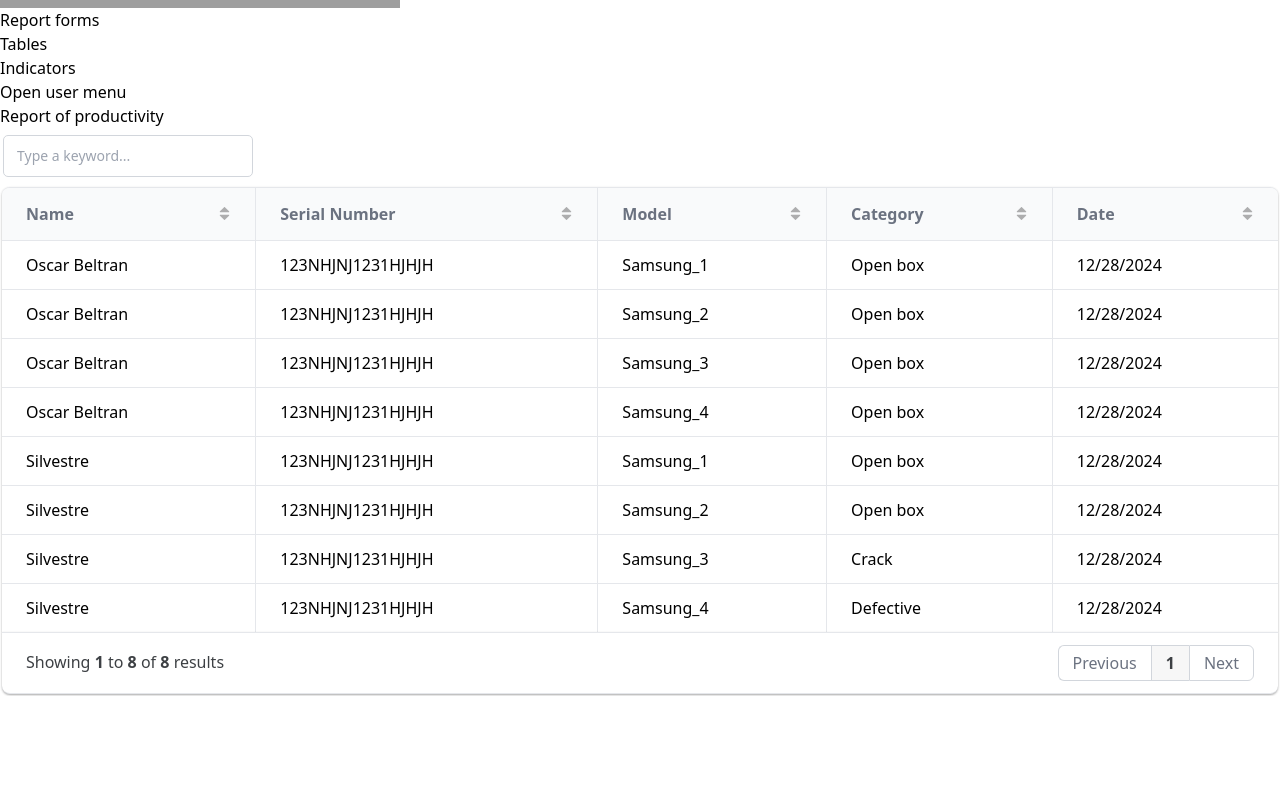
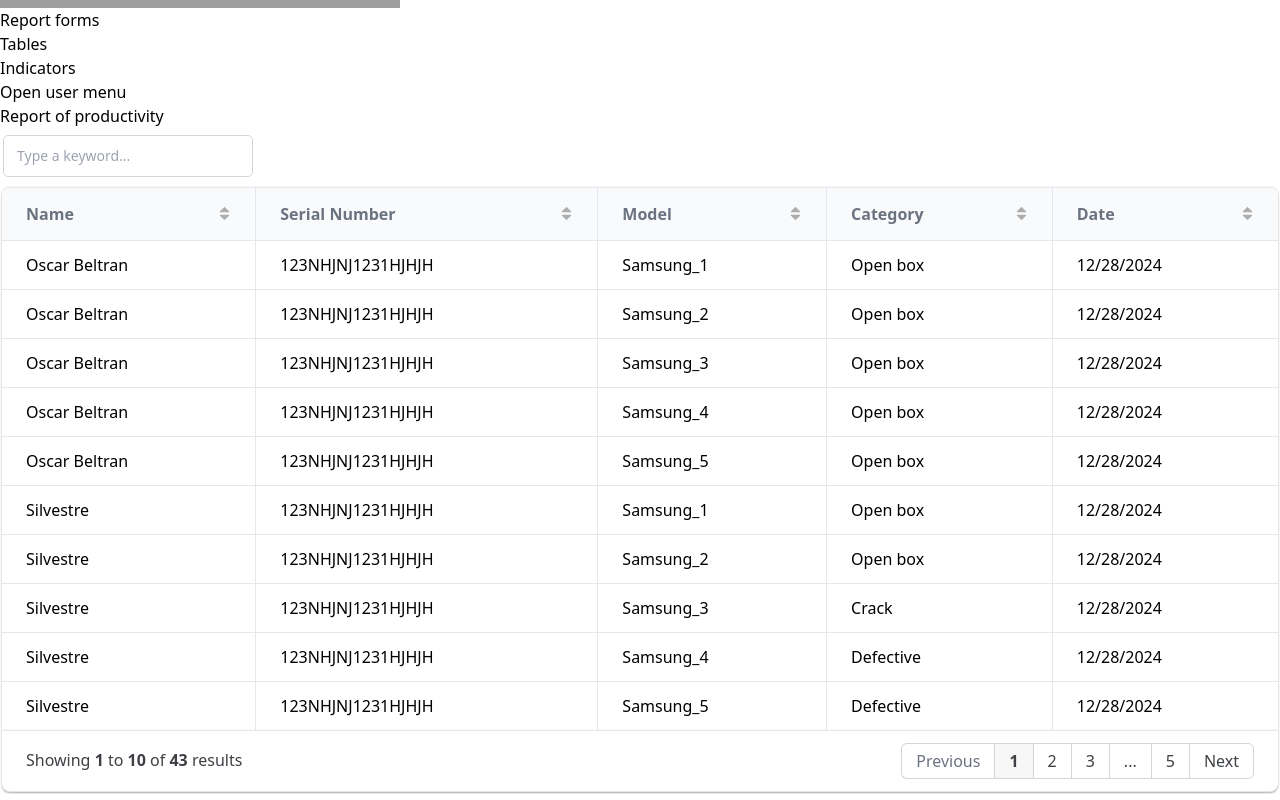
Before and after one commit to ombeltran/information-system, a Next.js app: page /dashboard/tables/production in a window 1280 px wide. Shown: the part 579-1379 px from the top of the page. Before the commit the page ends 1281 px from the top, so only its background shows below. Built offline with nearby package versions, Linux system fonts and the light colour scheme; grey boxes are pictures that could not be loaded.

Commit message:
Adding graphics to graphics section

```diff
--- a/package.json
+++ b/package.json
@@ -11,10 +11,12 @@
   "dependencies": {
     "@headlessui/react": "^2.2.0",
     "@heroicons/react": "^2.2.0",
+    "apexcharts": "^4.4.0",
     "classnames": "^2.5.1",
     "gridjs": "^6.2.0",
     "next": "15.1.2",
     "react": "^19.0.0",
+    "react-apexcharts": "^1.7.0",
     "react-dom": "^19.0.0",
     "react-icons": "^5.4.0"
   },
--- a/src/app/dashboard/tables/production/page.tsx
+++ b/src/app/dashboard/tables/production/page.tsx
@@ -1,16 +1,8 @@
 import Table from "@/components/Table";
+import { data } from "@/data/productivityData";
 
 const columns: string[] = ["Name", "Serial Number", "Model", "Category", "Date"];
-const data: string[][] = [
-    ["Oscar Beltran", "123NHJNJ1231HJHJH", "Samsung_1", "Open box","12/28/2024"],
-    ["Oscar Beltran", "123NHJNJ1231HJHJH", "Samsung_2", "Open box", "12/28/2024"],
-    ["Oscar Beltran", "123NHJNJ1231HJHJH", "Samsung_3", "Open box", "12/28/2024"],
-    ["Oscar Beltran", "123NHJNJ1231HJHJH", "Samsung_4", "Open box", "12/28/2024"],
-    ["Silvestre", "123NHJNJ1231HJHJH", "Samsung_1", "Open box", "12/28/2024"],
-    ["Silvestre", "123NHJNJ1231HJHJH", "Samsung_2", "Open box", "12/28/2024"],
-    ["Silvestre", "123NHJNJ1231HJHJH", "Samsung_3", "Crack", "12/28/2024"],
-    ["Silvestre", "123NHJNJ1231HJHJH", "Samsung_4", "Defective", "12/28/2024"],
-];
+
 
 function ProductionTable() {
     return (
--- a/src/components/NavBar.tsx
+++ b/src/components/NavBar.tsx
@@ -38,8 +38,8 @@ const navBarList: NavItem[] = [
     {
         id: 3, name: 'Indicators',
         subMenu: [
-            { name: 'Service factor', route: '/' },
-            { name: 'Days of process', route: '/' }]
+            { name: 'Service factor', route: '/dashboard/indicators/serviceFactor' },
+            { name: 'Productivity', route: '/dashboard/indicators/productivity' }]
     },
 ];
 
--- /dev/null
+++ b/src/data/productivityData.tsx
@@ -0,0 +1,54 @@
+export const data: string[][] = [
+    // Day 1 - 12/28/2024
+    ["Oscar Beltran", "123NHJNJ1231HJHJH", "Samsung_1", "Open box", "12/28/2024"],
+    ["Oscar Beltran", "123NHJNJ1231HJHJH", "Samsung_2", "Open box", "12/28/2024"],
+    ["Oscar Beltran", "123NHJNJ1231HJHJH", "Samsung_3", "Open box", "12/28/2024"],
+    ["Oscar Beltran", "123NHJNJ1231HJHJH", "Samsung_4", "Open box", "12/28/2024"],
+    ["Oscar Beltran", "123NHJNJ1231HJHJH", "Samsung_5", "Open box", "12/28/2024"],
+    ["Silvestre", "123NHJNJ1231HJHJH", "Samsung_1", "Open box", "12/28/2024"],
+    ["Silvestre", "123NHJNJ1231HJHJH", "Samsung_2", "Open box", "12/28/2024"],
+    ["Silvestre", "123NHJNJ1231HJHJH", "Samsung_3", "Crack", "12/28/2024"],
+    ["Silvestre", "123NHJNJ1231HJHJH", "Samsung_4", "Defective", "12/28/2024"],
+    ["Silvestre", "123NHJNJ1231HJHJH", "Samsung_5", "Defective", "12/28/2024"],
+
+    // Day 2 - 12/29/2024
+    ["Oscar Beltran", "456GHJNJ5678HJHGH", "iPhone_1", "New", "12/29/2024"],
+    ["Oscar Beltran", "456GHJNJ5678HJHGH", "iPhone_2", "Used", "12/29/2024"],
+    ["Oscar Beltran", "456GHJNJ5678HJHGH", "iPhone_3", "Defective", "12/29/2024"],
+    ["Oscar Beltran", "456GHJNJ5678HJHGH", "iPhone_4", "Crack", "12/29/2024"],
+    ["Silvestre", "456GHJNJ5678HJHGH", "iPhone_1", "New", "12/29/2024"],
+    ["Silvestre", "456GHJNJ5678HJHGH", "iPhone_2", "New", "12/29/2024"],
+    ["Silvestre", "456GHJNJ5678HJHGH", "iPhone_3", "Used", "12/29/2024"],
+    ["Silvestre", "456GHJNJ5678HJHGH", "iPhone_4", "Used", "12/29/2024"],
+
+    // Day 3 - 12/30/2024
+    ["Oscar Beltran", "789JHNNK9101HJHGH", "Nokia_1", "Open box", "12/30/2024"],
+    ["Oscar Beltran", "789JHNNK9101HJHGH", "Nokia_2", "Crack", "12/30/2024"],
+    ["Oscar Beltran", "789JHNNK9101HJHGH", "Nokia_3", "New", "12/30/2024"],
+    ["Oscar Beltran", "789JHNNK9101HJHGH", "Nokia_4", "Used", "12/30/2024"],
+    ["Oscar Beltran", "789JHNNK9101HJHGH", "Nokia_5", "Defective", "12/30/2024"],
+    ["Silvestre", "789JHNNK9101HJHGH", "Nokia_1", "Open box", "12/30/2024"],
+    ["Silvestre", "789JHNNK9101HJHGH", "Nokia_2", "Used", "12/30/2024"],
+    ["Silvestre", "789JHNNK9101HJHGH", "Nokia_3", "New", "12/30/2024"],
+    ["Silvestre", "789JHNNK9101HJHGH", "Nokia_4", "Crack", "12/30/2024"],
+
+    // Day 4 - 12/31/2024
+    ["Oscar Beltran", "012MJNNK1122MJHGH", "Sony_1", "Open box", "12/31/2024"],
+    ["Oscar Beltran", "012MJNNK1122MJHGH", "Sony_2", "Crack", "12/31/2024"],
+    ["Oscar Beltran", "012MJNNK1122MJHGH", "Sony_3", "New", "12/31/2024"],
+    ["Oscar Beltran", "012MJNNK1122MJHGH", "Sony_4", "Defective", "12/31/2024"],
+    ["Silvestre", "012MJNNK1122MJHGH", "Sony_1", "Open box", "12/31/2024"],
+    ["Silvestre", "012MJNNK1122MJHGH", "Sony_2", "New", "12/31/2024"],
+    ["Silvestre", "012MJNNK1122MJHGH", "Sony_3", "Crack", "12/31/2024"],
+    ["Silvestre", "012MJNNK1122MJHGH", "Sony_4", "Used", "12/31/2024"],
+
+    // Day 5 - 01/01/2025
+    ["Oscar Beltran", "345BJNNK3345BJHGH", "Motorola_1", "New", "01/01/2025"],
+    ["Oscar Beltran", "345BJNNK3345BJHGH", "Motorola_2", "Used", "01/01/2025"],
+    ["Oscar Beltran", "345BJNNK3345BJHGH", "Motorola_3", "Crack", "01/01/2025"],
+    ["Oscar Beltran", "345BJNNK3345BJHGH", "Motorola_4", "Defective", "01/01/2025"],
+    ["Silvestre", "345BJNNK3345BJHGH", "Motorola_1", "New", "01/01/2025"],
+    ["Silvestre", "345BJNNK3345BJHGH", "Motorola_2", "Open box", "01/01/2025"],
+    ["Silvestre", "345BJNNK3345BJHGH", "Motorola_3", "Used", "01/01/2025"],
+    ["Silvestre", "345BJNNK3345BJHGH", "Motorola_4", "Crack", "01/01/2025"],
+  ];
```
Also changed, not shown: src/app/dashboard/indicators/productivity/page.tsx (added, +86 -0 lines), src/app/dashboard/indicators/serviceFactor/page.tsx (added, +34 -0 lines), 1 other file (tests, documents, lock files or other folders).
